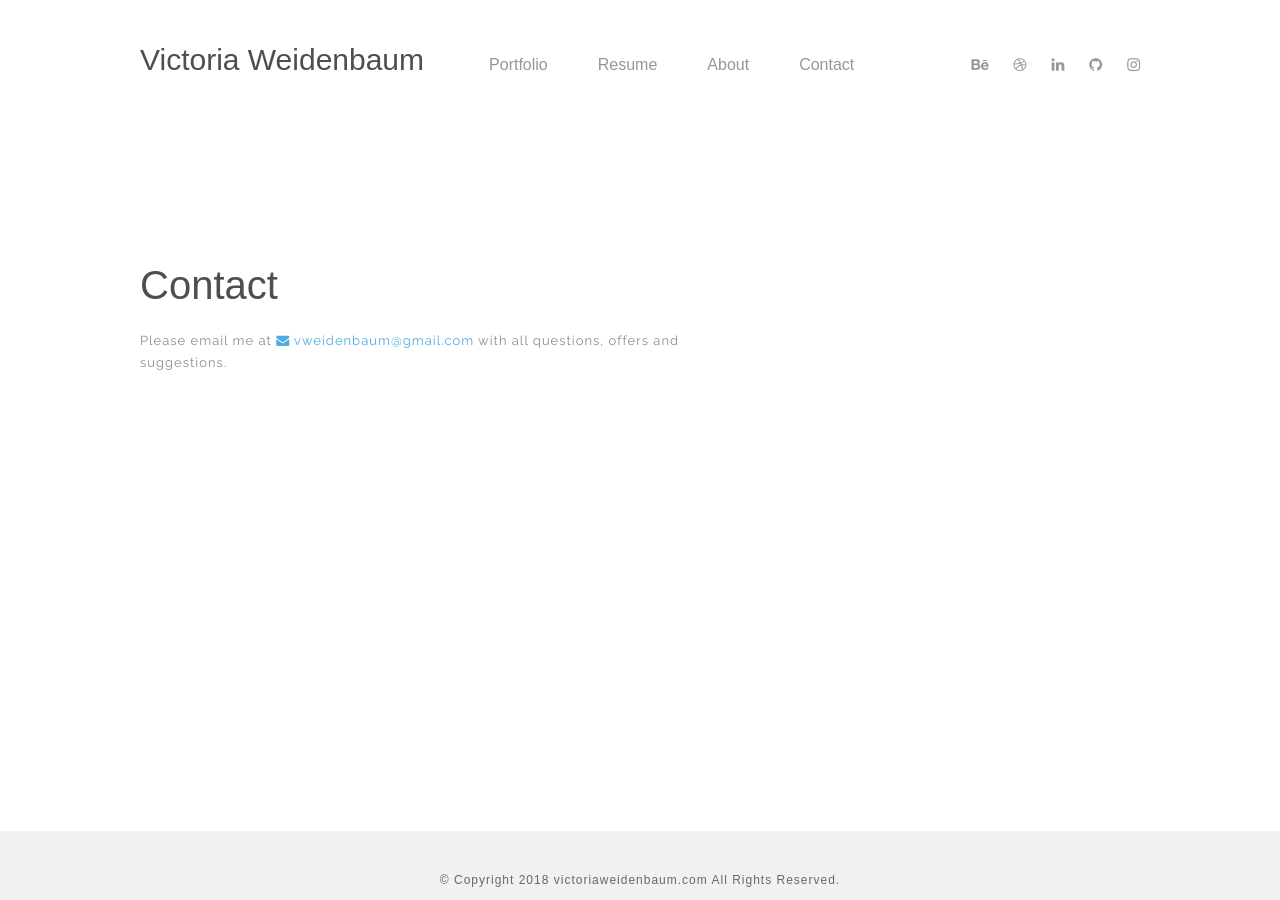
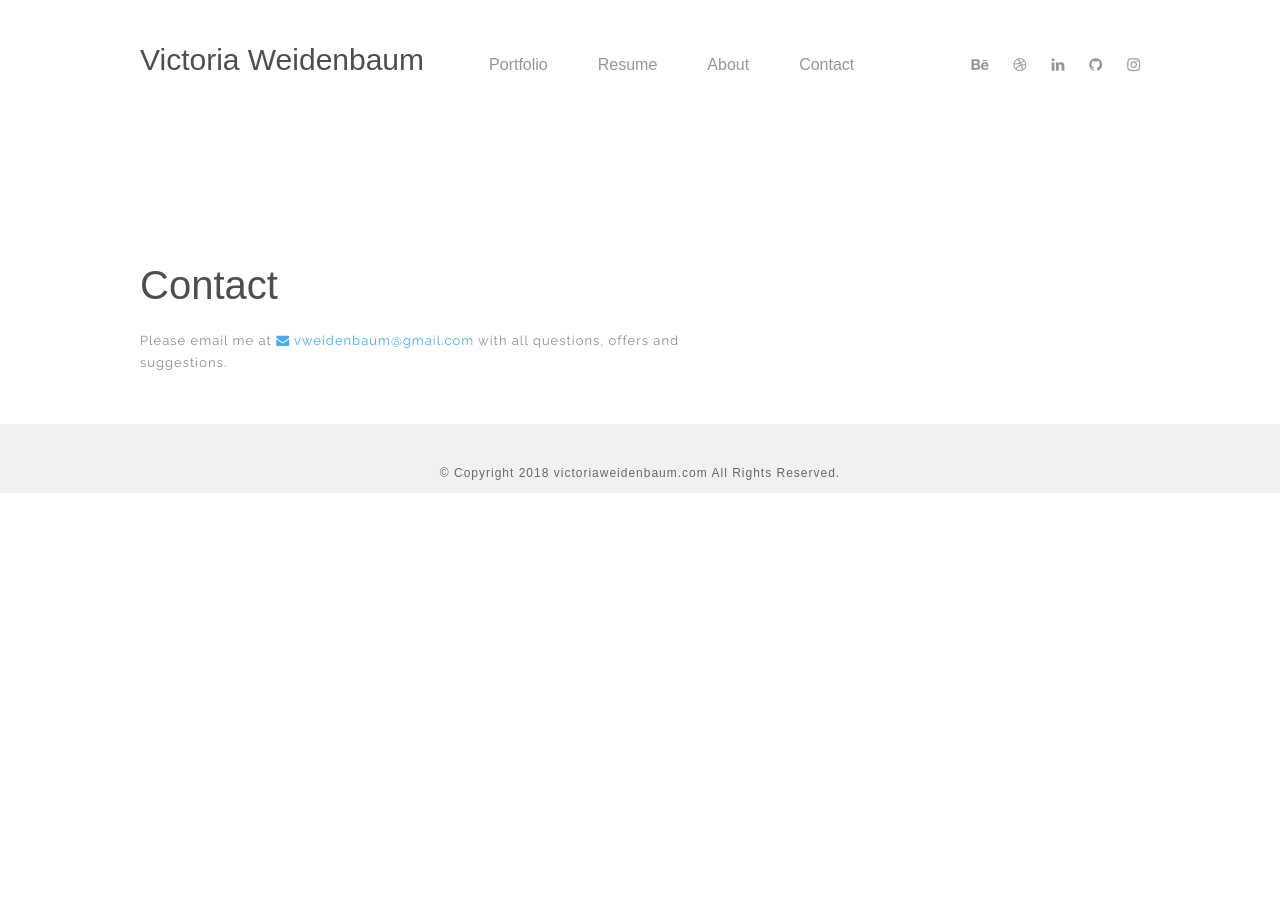
Before and after one commit to torykop/victoriaweidenbaum.com, a Jekyll site: the page built from contact.html, in a window 1280 px wide. Built offline with Jekyll 4.4.1, drawn with Linux system fonts in a browser that asks for light colours; nearby versions of some CDN libraries.

Commit message:
Fix contact css.

```diff
--- a/css/style.css
+++ b/css/style.css
@@ -808,7 +808,7 @@ textarea:focus{background:#f4f4f4; height:250px;}
   margin: 30px 0;
 }
 
-.Contact footer {
+.contact footer {
   position: absolute;
   bottom: 0;
 }
```
